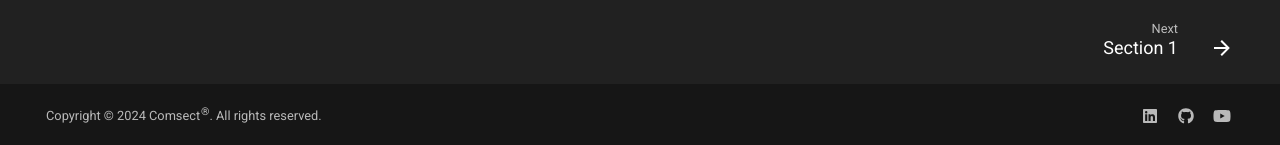
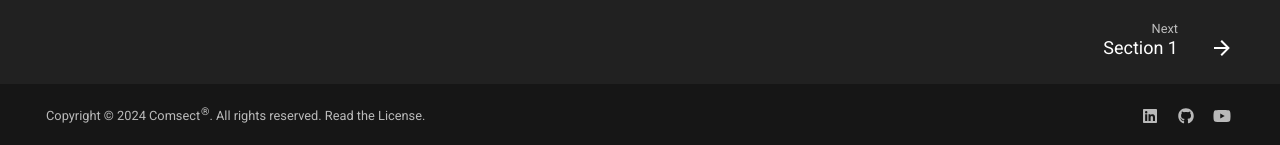
Before and after one commit to comsect/posh-act, an MkDocs documentation site: the page built from docs/index.md, in a window 1280 px wide. Shown: the part 752-897 px from the top of the page. Built offline with MkDocs 1.6.1 and Material for MkDocs 9.7.7, drawn with Linux system fonts in a browser that asks for light colours.

Commit message:
update footer with license link

```diff
--- a/mkdocs.yml
+++ b/mkdocs.yml
@@ -111,4 +111,4 @@ nav:
     - Section 29: en/29.md
     - Section 30: en/30.md
 
-copyright: Copyright &copy 2024 <a href="https://www.github.com/comsect">Comsect<sup>&reg;</sup></a>. All rights reserved.
+copyright: Copyright &copy 2024 <a href="https://www.github.com/comsect">Comsect<sup>&reg;</sup></a>. All rights reserved. Read the <a href="/license" target="_blank">License</a>.
```
